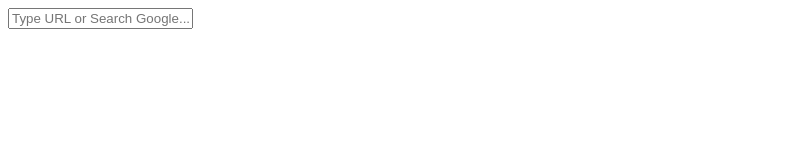
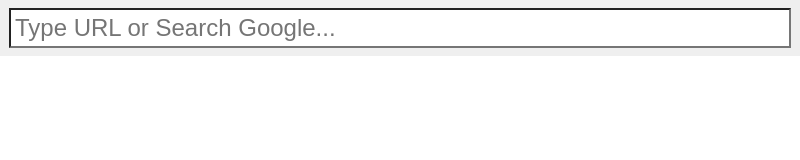
Before and after one commit to driftsoft/skye, an Electron app: page index.html in a window 800 px wide. Drawn offline with Linux system fonts and the light colour scheme.

Commit message:
Added CSS and More

```diff
--- a/assets/css/main.css
+++ b/assets/css/main.css
@@ -3,3 +3,22 @@
 	padding: 0;
 	font-family: "Arial","Ubuntu",sans-serif;
 }
+:root {
+	--main: #8e44ad;
+}
+#topbar {
+	height: 7vh;
+	display: block;
+	text-align: center;
+	background-color: #efefef;
+}
+#topbar input {
+	margin: 1vh 0;
+	height: 5vh;
+	width: calc(100% - 2vh - 2px);
+	box-sizing: border-box;
+	padding: 0 0.5vh;
+	font-size: 3vh;
+	background-color: white;
+	outline-color: var(--main);
+}
--- a/assets/js/script.js
+++ b/assets/js/script.js
@@ -1,21 +1,3 @@
-document.getElementById("webview").setAttribute("src","http://google.com");
-
-function searchSubmit(){
-	var requestedURL = document.getElementById("searchEntry").value;
-
-	if(requestedURL.indexOf(" ")==-1 && requestedURL.indexOf(".")!=-1){
-		requestedURL = "http://" + requestedURL;
-		document.getElementById("webview").setAttribute("src",requestedURL);
-	}else{
-		document.getElementById("webview").setAttribute("src","http://www.google.com/search?q=" + requestedURL);
-	}
-}
-document.getElementById("searchEntry").onkeyup=function(e){
-	if(e.keyCode == 13){
-		searchSubmit();
-		updateURL();
-	}
-}
 document.getElementById("searchEntry").onfocus=function(){
 	this.select();
 }
--- a/index.html
+++ b/index.html
@@ -4,16 +4,20 @@
 <head>
 	<meta charset="UTF-8">
 	<title>Skye Web Browser</title>
+
+	<link rel="stylesheet" href="assets/css/main.css">
 </head>
 
 <body>
-	<div id="topbar">
-		<input type="text" id='searchEntry' placeholder="Type URL or Search Google...">
-	</div>
 	<div id="tabs">
 		<div><h1></h1><span></span></div>
 	</div>
-	<webview id="webview"></webview>
+	<div id="topbar">
+		<input type="text" placeholder="Type URL or Search Google...">
+	</div>
+	<div id="web">
+
+	</div>
 	<script src="assets/js/jquery.min.js"></script>
 	<script src="assets/js/script.js"></script>
 </body>
```
